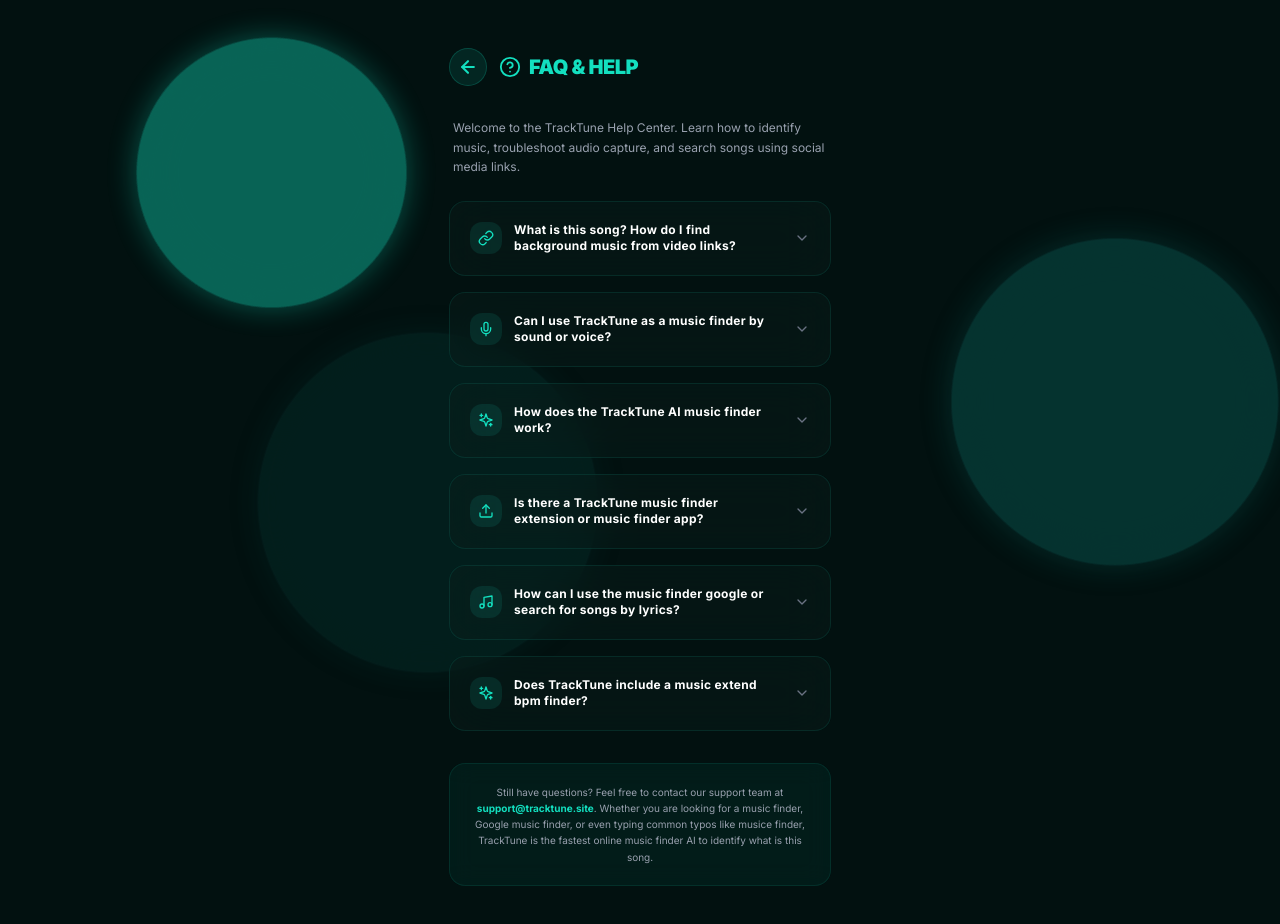
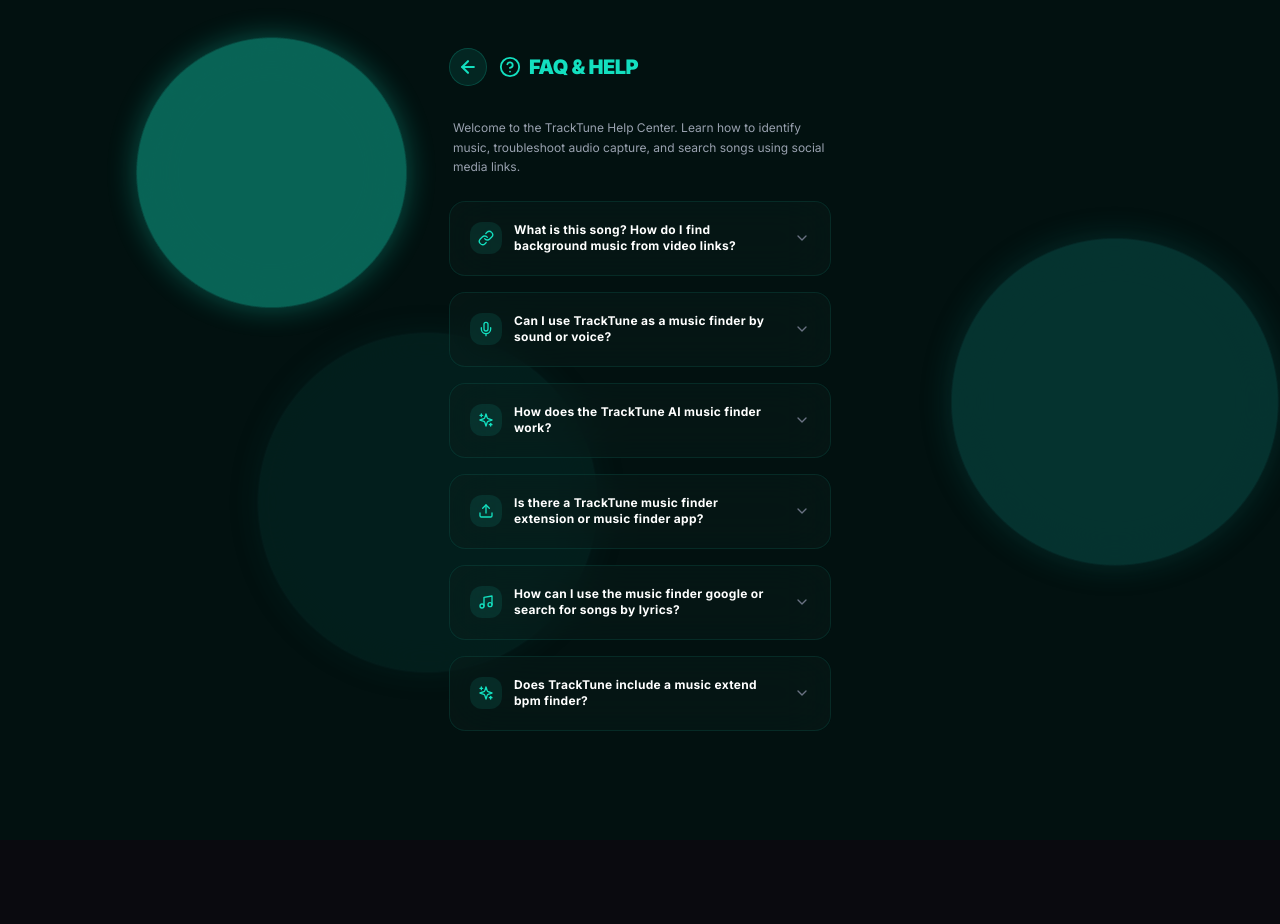
Before and after one commit to vijendra7329rj-web/tracktune, a React (Vite) app in the folder frontend/: page /faq in a window 1280 px wide. Shown: the top 924 px of the page. After the commit the page ends 840 px from the top, so only its background shows below. Built offline with nearby package versions, Linux system fonts and the light colour scheme.

Commit message:
Update FaqPage.jsx

```diff
--- a/frontend/src/pages/FaqPage.jsx
+++ b/frontend/src/pages/FaqPage.jsx
@@ -1,4 +1,4 @@
-import React, { useState } from 'react';
+import React, { useState, useEffect } from 'react';
 import { HelpCircle, ChevronDown, ChevronUp, ArrowLeft, Sparkles, Music, Link, Upload, Mic } from 'lucide-react';
 
 const faqData = [
@@ -36,6 +36,10 @@
 
 export default function FaqPage() {
   const [openIndex, setOpenIndex] = useState(null);
+
+  useEffect(() => {
+    document.title = "TrackTune FAQ - How to Find Songs from Video Links";
+  }, []);
 
   const toggleFaq = (index) => {
     setOpenIndex(openIndex === index ? null : index);
@@ -102,14 +106,6 @@
           );
         })}
       </div>
-
-      {/* SEO Compliance Footer Note */}
-      <div className="mt-8 p-5 bg-[#13dfbf]/5 border border-[#13dfbf]/10 rounded-2xl text-center backdrop-blur-md">
-        <p className="text-[10px] text-gray-400 leading-relaxed">
-          Still have questions? Feel free to contact our support team at <span className="text-[#13dfbf] font-bold">support@tracktune.site</span>. Whether you are looking for a music finder, Google music finder, or even typing common typos like musice finder, TrackTune is the fastest online music finder AI to identify what is this song.
-        </p>
-      </div>
-
     </div>
   );
 }
```
